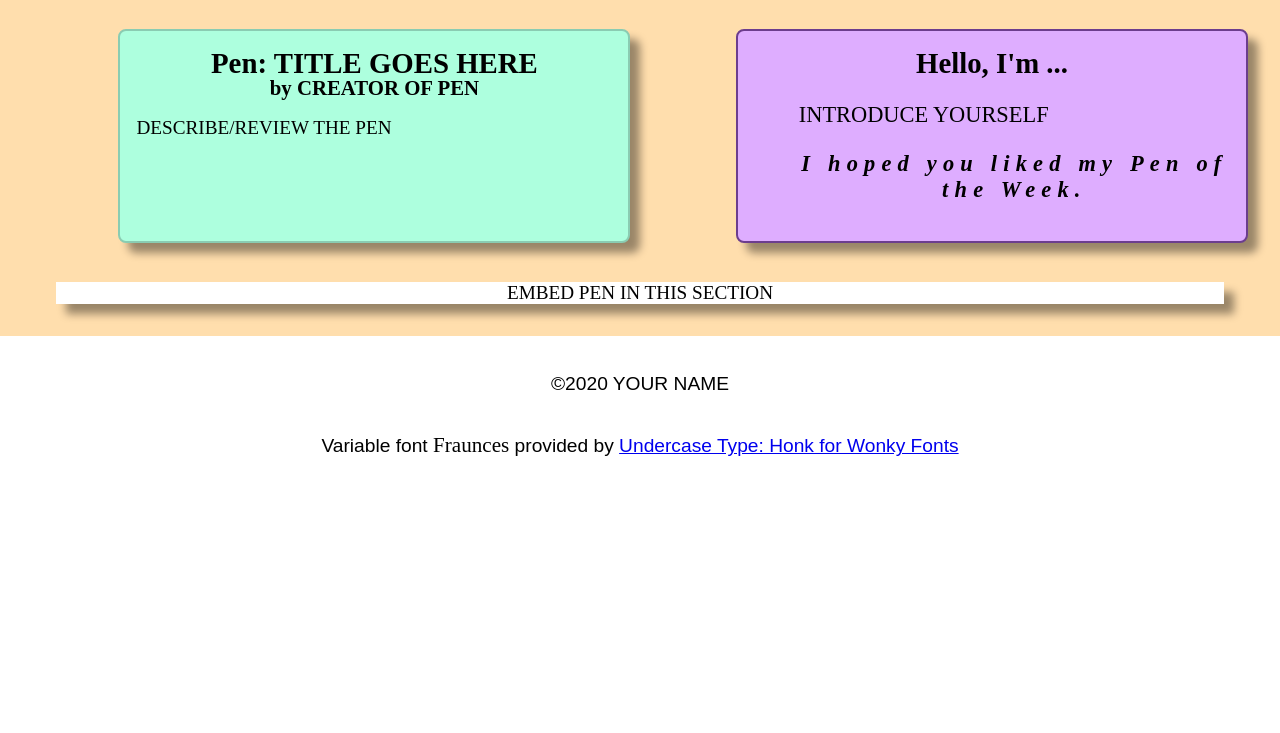
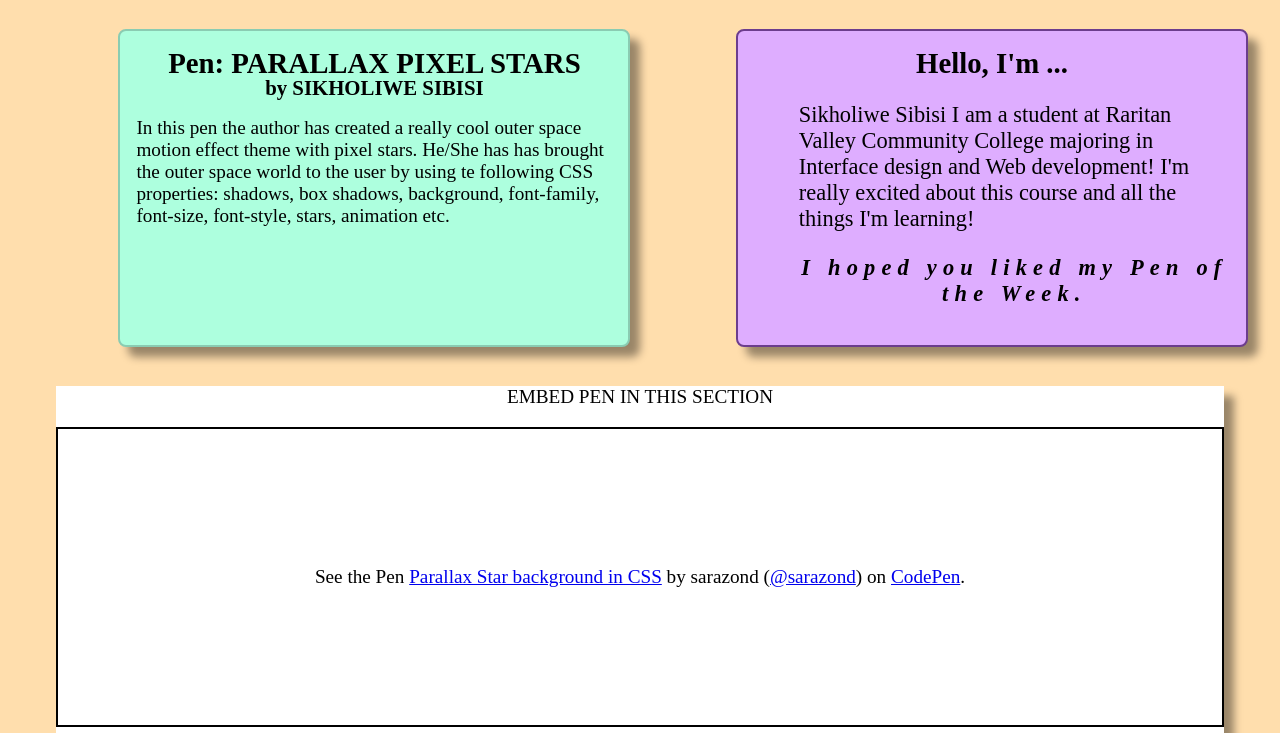
Before and after one commit to Sikholiwe132/embed-codepen-Nolwazi-hue, a plain HTML site: page index.html in a window 1280 px wide. Shown: the part 67-800 px from the top of the page. Drawn offline with Linux system fonts and the light colour scheme; a script that the page names is missing; a web font is replaced by a local one.

Commit message:
embedded codepen

```diff
--- a/index.html
+++ b/index.html
@@ -5,6 +5,9 @@
     <meta name="viewport" content="width=device-width" />
     <link rel="shortcut icon" href="pen.png" />
     <title>Pen of the Week</title>
+
+    <link href='https://fonts.googleapis.com/css?family=Lato:300,400,700' rel='stylesheet' type='text/css'>
+
     <link rel="stylesheet" href="./style.css" />
   </head>
 
@@ -16,19 +19,30 @@
 
       <main>
         <article>
-          <h2>Pen: TITLE GOES HERE</h2>
-          <h3>by CREATOR OF PEN</h3>
-          <p>DESCRIBE/REVIEW THE PEN</p>
+          <h2>Pen: PARALLAX PIXEL STARS</h2>
+          <h3>by SIKHOLIWE SIBISI</h3>
+          <p>
+            In this pen the author has created a really cool outer space motion effect theme with pixel stars. He/She has has brought the outer space world to the user by using te following CSS properties: shadows, box shadows, background, font-family, font-size, font-style, stars, animation etc.
+          </p>
         </article>
-        <section>EMBED PEN IN THIS SECTION</section>
+        <section>EMBED PEN IN THIS SECTION
+
+          <p class="codepen" data-height="300" data-default-tab="html,result" data-slug-hash="LYGbwj" data-user="sarazond" style="height: 300px; box-sizing: border-box; display: flex; align-items: center; justify-content: center; border: 2px solid; margin: 1em 0; padding: 1em;">
+            <span>See the Pen <a href="https://codepen.io/sarazond/pen/LYGbwj">
+            Parallax Star background in CSS</a> by sarazond (<a href="https://codepen.io/sarazond">@sarazond</a>)
+            on <a href="https://codepen.io">CodePen</a>.</span>
+          </p>
+          <script async src="https://cpwebassets.codepen.io/assets/embed/ei.js"></script>
+
+        </section>
         <aside>
           <h2>Hello, I'm ...</h2>
-          <p>INTRODUCE YOURSELF</p>
+          <p>Sikholiwe Sibisi I am a student at Raritan Valley Community College majoring in Interface design and Web development! I'm really excited about this course and all the things I'm learning!</p>
           <p class="bye">I hoped you liked my Pen of the Week.</p>
         </aside>
       </main>
       <footer class="sans-serif">
-        <p>&copy;2020 YOUR NAME</p>
+        <p>&copy;2022 Sikholiwe Sibisi</p>
         <p>
           Variable font <span class="serif">Fraunces</span> provided by
           <a href="https://github.com/undercasetype/Fraunces"
```
